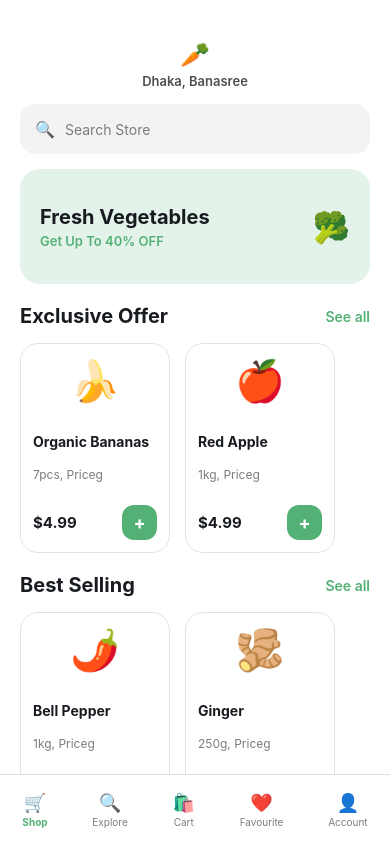
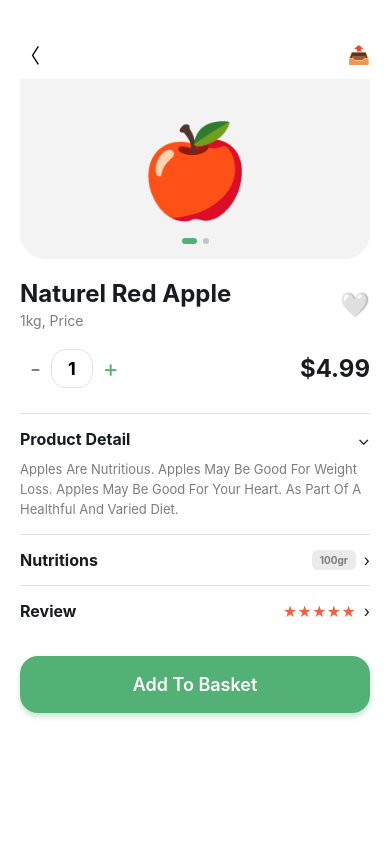
Before and after one commit to asiyatleuzhan-lgtm/online-shop, a React Native app: screen / in a window 390 px wide. Built offline with nearby package versions, Linux system fonts and the light colour scheme.

Commit message:
Add Product Detail screen matching Figma design

```diff
--- a/App.tsx
+++ b/App.tsx
@@ -1,106 +1,94 @@
 import React, { useState } from 'react';
-import { StyleSheet, Text, View, TextInput, TouchableOpacity, ScrollView } from 'react-native';
+import { StyleSheet, Text, View, TouchableOpacity, ScrollView } from 'react-native';
 
 export default function App() {
-  const [currentPage, setCurrentPage] = useState('home');
+  const [currentPage, setCurrentPage] = useState('product-detail');
+  const [quantity, setQuantity] = useState(1);
 
   return (
     <View style={styles.container}>
       <View style={styles.phoneScreen}>
 
-        {/* HOME / SHOP SCREEN */}
-        {currentPage === 'home' && (
+        {/* PRODUCT DETAIL SCREEN */}
+        {currentPage === 'product-detail' && (
           <ScrollView contentContainerStyle={styles.scrollContainer} showsVerticalScrollIndicator={false}>
 
-            {/* Location & Search */}
-            <View style={{ alignItems: 'center', marginBottom: 15 }}>
-              <Text style={{ fontSize: 24 }}>🥕</Text>
-              <Text style={{ fontSize: 13, color: '#4C4F4D', fontWeight: '600', marginTop: 4 }}>Dhaka, Banasree</Text>
+            {/* Top Navigation */}
+            <View style={styles.topBar}>
+              <TouchableOpacity onPress={() => alert('Артқа қайту')}><Text style={{ fontSize: 20 }}>〈</Text></TouchableOpacity>
+              <TouchableOpacity onPress={() => alert('Бөлісу')}><Text style={{ fontSize: 18 }}>📤</Text></TouchableOpacity>
             </View>
 
-            <View style={styles.searchBar}>
-              <Text style={{ fontSize: 16, marginRight: 10 }}>🔍</Text>
-              <TextInput placeholder="Search Store" placeholderTextColor="#7C7C7C" style={{ flex: 1, fontSize: 14 }} />
+            {/* Apple Image Area */}
+            <View style={styles.imageContainer}>
+              <Text style={{ fontSize: 90 }}>🍎</Text>
+              <View style={styles.paginationDots}>
+                <View style={[styles.dot, styles.dotActive]} />
+                <View style={styles.dot} />
+              </View>
             </View>
 
-            {/* Banner */}
-            <View style={styles.banner}>
+            {/* Title & Favorite */}
+            <View style={styles.titleRow}>
               <View>
-                <Text style={{ fontSize: 20, fontWeight: 'bold', color: '#181B20' }}>Fresh Vegetables</Text>
-                <Text style={{ fontSize: 13, color: '#53B175', fontWeight: '600', marginTop: 4 }}>Get Up To 40% OFF</Text>
+                <Text style={styles.prodTitle}>Naturel Red Apple</Text>
+                <Text style={styles.prodSub}>1kg, Price</Text>
               </View>
-              <Text style={{ fontSize: 30 }}>🥦</Text>
+              <TouchableOpacity><Text style={{ fontSize: 24 }}>🤍</Text></TouchableOpacity>
             </View>
 
-            {/* Exclusive Offer Header */}
-            <View style={styles.sectionHeader}>
-              <Text style={styles.sectionTitle}>Exclusive Offer</Text>
-              <TouchableOpacity><Text style={styles.seeAll}>See all</Text></TouchableOpacity>
+            {/* Counter & Price */}
+            <View style={styles.counterPriceRow}>
+              <View style={styles.counterContainer}>
+                <TouchableOpacity onPress={() => setQuantity(Math.max(1, quantity - 1))}>
+                  <Text style={styles.counterBtn}>-</Text>
+                </TouchableOpacity>
+                <Text style={styles.counterText}>{quantity}</Text>
+                <TouchableOpacity onPress={() => setQuantity(quantity + 1)}>
+                  <Text style={[styles.counterBtn, { color: '#53B175' }]}>+</Text>
+                </TouchableOpacity>
+              </View>
+              <Text style={styles.priceText}>${(4.99 * quantity).toFixed(2)}</Text>
             </View>
 
-            {/* Exclusive Products Row */}
-            <ScrollView horizontal showsHorizontalScrollIndicator={false} style={{ marginBottom: 20 }}>
-              <View style={styles.productCard}>
-                <Text style={{ fontSize: 40, textAlign: 'center', marginBottom: 10 }}>🍌</Text>
-                <Text style={styles.prodName}>Organic Bananas</Text>
-                <Text style={styles.prodDesc}>7pcs, Priceg</Text>
-                <View style={styles.cardFooter}>
-                  <Text style={styles.prodPrice}>$4.99</Text>
-                  <TouchableOpacity style={styles.plusBtn}><Text style={{ color: '#fff', fontSize: 18, fontWeight: 'bold' }}>+</Text></TouchableOpacity>
+            {/* Accordion Sections */}
+            <View style={styles.sectionDivider}>
+              <View style={styles.sectionRow}>
+                <Text style={styles.sectionHeaderTitle}>Product Detail</Text>
+                <Text style={{ fontSize: 16, color: '#181B20' }}>⌄</Text>
+              </View>
+              <Text style={styles.detailDesc}>
+                Apples Are Nutritious. Apples May Be Good For Weight Loss. Apples May Be Good For Your Heart. As Part Of A Healthful And Varied Diet.
+              </Text>
+            </View>
+
+            <View style={styles.sectionDivider}>
+              <View style={styles.sectionRow}>
+                <Text style={styles.sectionHeaderTitle}>Nutritions</Text>
+                <View style={{ flexDirection: 'row', alignItems: 'center' }}>
+                  <View style={styles.badge}><Text style={{ fontSize: 10, color: '#7C7C7C', fontWeight: 'bold' }}>100gr</Text></View>
+                  <Text style={{ fontSize: 16, color: '#181B20', marginLeft: 8 }}>›</Text>
                 </View>
               </View>
+            </View>
 
-              <View style={[styles.productCard, { marginLeft: 15 }]}>
-                <Text style={{ fontSize: 40, textAlign: 'center', marginBottom: 10 }}>🍎</Text>
-                <Text style={styles.prodName}>Red Apple</Text>
-                <Text style={styles.prodDesc}>1kg, Priceg</Text>
-                <View style={styles.cardFooter}>
-                  <Text style={styles.prodPrice}>$4.99</Text>
-                  <TouchableOpacity style={styles.plusBtn}><Text style={{ color: '#fff', fontSize: 18, fontWeight: 'bold' }}>+</Text></TouchableOpacity>
+            <View style={styles.sectionDivider}>
+              <View style={styles.sectionRow}>
+                <Text style={styles.sectionHeaderTitle}>Review</Text>
+                <View style={{ flexDirection: 'row', alignItems: 'center' }}>
+                  <Text style={{ color: '#F3603F', fontSize: 14 }}>★★★★★</Text>
+                  <Text style={{ fontSize: 16, color: '#181B20', marginLeft: 8 }}>›</Text>
                 </View>
               </View>
-            </ScrollView>
-
-            {/* Best Selling Header */}
-            <View style={styles.sectionHeader}>
-              <Text style={styles.sectionTitle}>Best Selling</Text>
-              <TouchableOpacity><Text style={styles.seeAll}>See all</Text></TouchableOpacity>
             </View>
 
-            {/* Best Selling Products Row */}
-            <ScrollView horizontal showsHorizontalScrollIndicator={false} style={{ marginBottom: 20 }}>
-              <View style={styles.productCard}>
-                <Text style={{ fontSize: 40, textAlign: 'center', marginBottom: 10 }}>🌶️</Text>
-                <Text style={styles.prodName}>Bell Pepper</Text>
-                <Text style={styles.prodDesc}>1kg, Priceg</Text>
-                <View style={styles.cardFooter}>
-                  <Text style={styles.prodPrice}>$4.99</Text>
-                  <TouchableOpacity style={styles.plusBtn}><Text style={{ color: '#fff', fontSize: 18, fontWeight: 'bold' }}>+</Text></TouchableOpacity>
-                </View>
-              </View>
-
-              <View style={[styles.productCard, { marginLeft: 15 }]}>
-                <Text style={{ fontSize: 40, textAlign: 'center', marginBottom: 10 }}>🫚</Text>
-                <Text style={styles.prodName}>Ginger</Text>
-                <Text style={styles.prodDesc}>250g, Priceg</Text>
-                <View style={styles.cardFooter}>
-                  <Text style={styles.prodPrice}>$4.99</Text>
-                  <TouchableOpacity style={styles.plusBtn}><Text style={{ color: '#fff', fontSize: 18, fontWeight: 'bold' }}>+</Text></TouchableOpacity>
-                </View>
-              </View>
-            </ScrollView>
+            {/* Add To Basket Button */}
+            <TouchableOpacity style={styles.basketButton} onPress={() => alert('Себетке қосылды!')}>
+              <Text style={styles.basketButtonText}>Add To Basket</Text>
+            </TouchableOpacity>
 
           </ScrollView>
         )}
-
-        {/* Bottom Navigation Bar */}
-        <View style={styles.bottomNav}>
-          <TouchableOpacity style={styles.navItem}><Text style={{ fontSize: 18 }}>🛒</Text><Text style={styles.navTextActive}>Shop</Text></TouchableOpacity>
-          <TouchableOpacity style={styles.navItem}><Text style={{ fontSize: 18 }}>🔍</Text><Text style={styles.navText}>Explore</Text></TouchableOpacity>
-          <TouchableOpacity style={styles.navItem}><Text style={{ fontSize: 18 }}>🛍️</Text><Text style={styles.navText}>Cart</Text></TouchableOpacity>
-          <TouchableOpacity style={styles.navItem}><Text style={{ fontSize: 18 }}>❤️</Text><Text style={styles.navText}>Favourite</Text></TouchableOpacity>
-          <TouchableOpacity style={styles.navItem}><Text style={{ fontSize: 18 }}>👤</Text><Text style={styles.navText}>Account</Text></TouchableOpacity>
-        </View>
 
       </View>
     </View>
@@ -126,111 +114,131 @@ const styles = StyleSheet.create({
     shadowOpacity: 0.2,
     shadowRadius: 10,
     elevation: 5,
-    justifyContent: 'space-between',
   },
   scrollContainer: {
     paddingHorizontal: 20,
     paddingTop: 40,
-    paddingBottom: 90,
+    paddingBottom: 40,
   },
-  searchBar: {
-    flexDirection: 'row',
-    alignItems: 'center',
-    backgroundColor: '#F2F3F2',
-    borderRadius: 15,
-    paddingHorizontal: 15,
-    height: 50,
-    marginBottom: 15,
-  },
-  banner: {
-    height: 115,
-    backgroundColor: '#E4F3EA',
-    borderRadius: 20,
-    flexDirection: 'row',
-    alignItems: 'center',
-    justifyContent: 'space-between',
-    paddingHorizontal: 20,
-    marginBottom: 20,
-  },
-  sectionHeader: {
+  topBar: {
     flexDirection: 'row',
     justifyContent: 'space-between',
     alignItems: 'center',
-    marginBottom: 15,
+    marginBottom: 10,
   },
-  sectionTitle: {
-    fontSize: 20,
+  imageContainer: {
+    alignItems: 'center',
+    justifyContent: 'center',
+    height: 180,
+    borderBottomLeftRadius: 25,
+    borderBottomRightRadius: 25,
+    backgroundColor: '#F2F3F2',
+    marginBottom: 20,
+  },
+  paginationDots: {
+    flexDirection: 'row',
+    position: 'absolute',
+    bottom: 15,
+  },
+  dot: {
+    width: 6,
+    height: 6,
+    borderRadius: 3,
+    backgroundColor: '#C4C4C4',
+    marginHorizontal: 3,
+  },
+  dotActive: {
+    width: 15,
+    backgroundColor: '#53B175',
+  },
+  titleRow: {
+    flexDirection: 'row',
+    justifyContent: 'space-between',
+    alignItems: 'center',
+    marginBottom: 20,
+  },
+  prodTitle: {
+    fontSize: 24,
     fontWeight: 'bold',
     color: '#181B20',
   },
-  seeAll: {
+  prodSub: {
     fontSize: 14,
-    color: '#53B175',
-    fontWeight: '600',
+    color: '#7C7C7C',
+    marginTop: 4,
   },
-  productCard: {
-    width: 150,
-    height: 210,
+  counterPriceRow: {
+    flexDirection: 'row',
+    justifyContent: 'space-between',
+    alignItems: 'center',
+    marginBottom: 25,
+  },
+  counterContainer: {
+    flexDirection: 'row',
+    alignItems: 'center',
+  },
+  counterBtn: {
+    fontSize: 24,
+    color: '#7C7C7C',
+    paddingHorizontal: 10,
+  },
+  counterText: {
+    fontSize: 18,
+    fontWeight: 'bold',
     borderWidth: 1,
     borderColor: '#E2E2E2',
-    borderRadius: 18,
-    padding: 12,
-    justifyContent: 'space-between',
-    backgroundColor: '#ffffff',
+    borderRadius: 15,
+    paddingHorizontal: 16,
+    paddingVertical: 8,
+    textAlign: 'center',
   },
-  prodName: {
-    fontSize: 14,
+  priceText: {
+    fontSize: 24,
     fontWeight: 'bold',
     color: '#181B20',
   },
-  prodDesc: {
-    fontSize: 12,
-    color: '#7C7C7C',
-    marginBottom: 5,
+  sectionDivider: {
+    borderTopWidth: 1,
+    borderTopColor: '#E2E2E2',
+    paddingVertical: 15,
   },
-  cardFooter: {
+  sectionRow: {
     flexDirection: 'row',
     justifyContent: 'space-between',
     alignItems: 'center',
   },
-  prodPrice: {
-    fontSize: 15,
+  sectionHeaderTitle: {
+    fontSize: 16,
     fontWeight: 'bold',
     color: '#181B20',
   },
-  plusBtn: {
-    width: 35,
-    height: 35,
+  detailDesc: {
+    fontSize: 13,
+    color: '#7C7C7C',
+    lineHeight: 20,
+    marginTop: 10,
+  },
+  badge: {
+    backgroundColor: '#EBEBEB',
+    paddingHorizontal: 8,
+    paddingVertical: 4,
+    borderRadius: 6,
+  },
+  basketButton: {
     backgroundColor: '#53B175',
-    borderRadius: 12,
+    paddingVertical: 18,
+    borderRadius: 18,
     alignItems: 'center',
-    justifyContent: 'center',
+    marginTop: 20,
+    shadowColor: '#53B175',
+    shadowOffset: { width: 0, height: 4 },
+    shadowOpacity: 0.3,
+    shadowRadius: 5,
+    elevation: 5,
   },
-  bottomNav: {
-    height: 70,
-    flexDirection: 'row',
-    justifyContent: 'space-around',
-    alignItems: 'center',
-    borderTopWidth: 1,
-    borderTopColor: '#E2E2E2',
-    backgroundColor: '#ffffff',
-    position: 'absolute',
-    bottom: 0,
-    left: 0,
-    right: 0,
-  },
-  navItem: {
-    alignItems: 'center',
-  },
-  navText: {
-    fontSize: 10,
-    color: '#7C7C7C',
-    marginTop: 3,
-  },
-  navTextActive: {
-    fontSize: 10,
-    color: '#53B175',
-    fontWeight: 'bold',
-    marginTop: 3,
+  basketButtonText: {
+    color: '#ffffff',
+    fontSize: 18,
+    fontWeight: '600',
   },
 });
```
